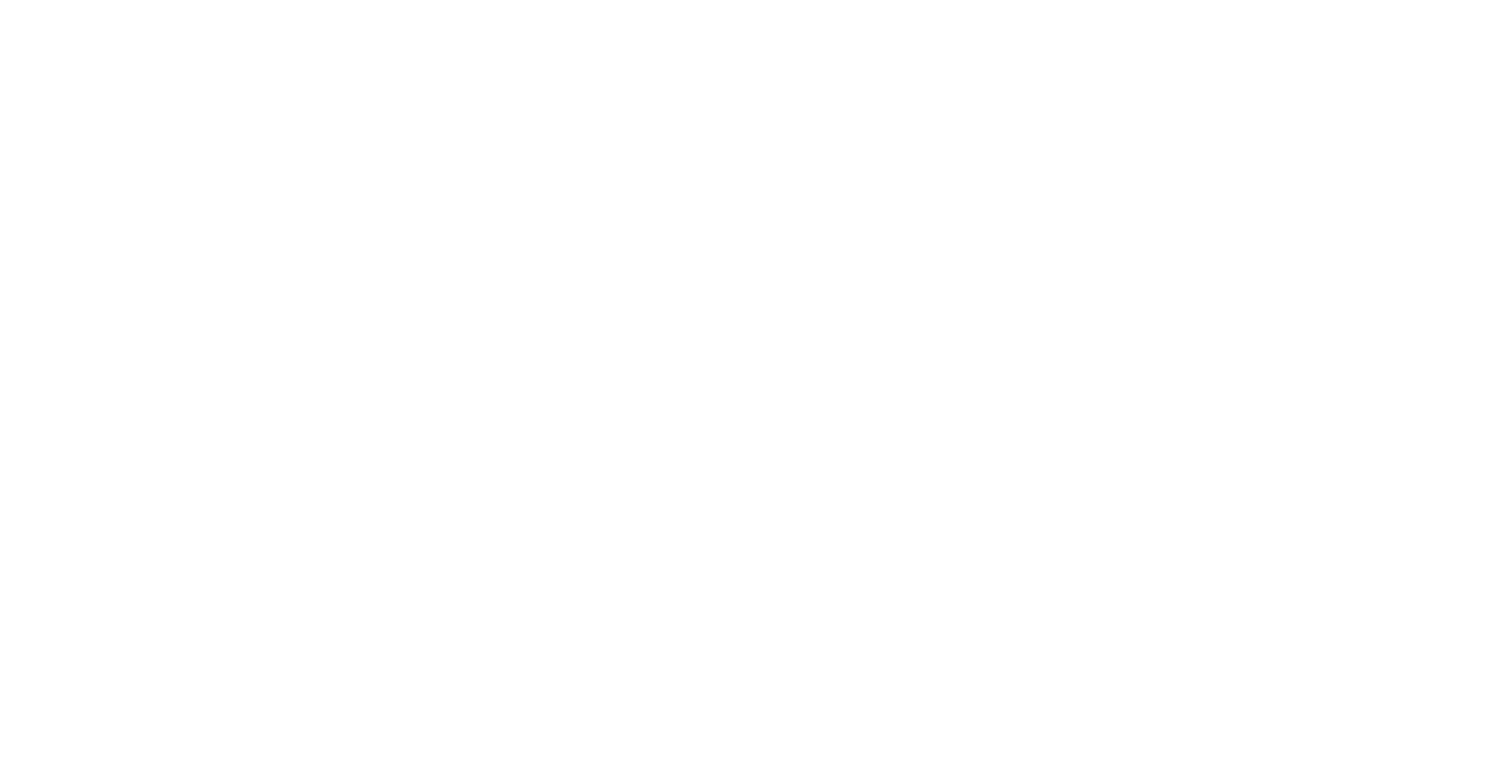
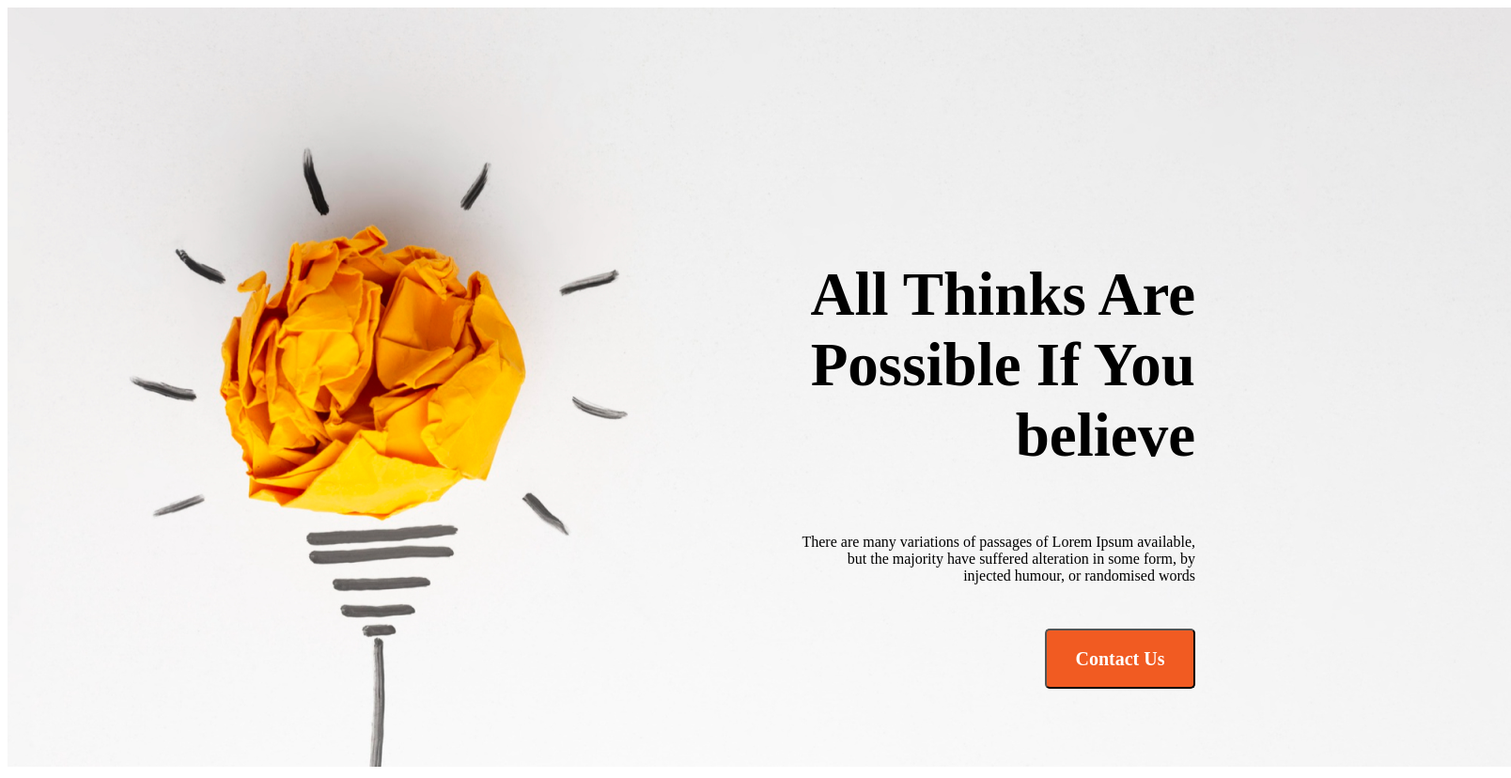
Before and after one commit to zahidhasan1993/assignment1, a plain HTML site: page index.html in a window 1280 px wide. Shown: the whole page at 94% size, 1608 px wide, since content can reach past the window. Before the commit the page ends 800 px from the top, so only its background shows below. Drawn offline with Linux system fonts and the light colour scheme.

Commit message:
adding and styling header/banner section

```diff
--- a/index.html
+++ b/index.html
@@ -5,9 +5,30 @@
     <meta http-equiv="X-UA-Compatible" content="IE=edge">
     <meta name="viewport" content="width=device-width, initial-scale=1.0">
     <link rel="stylesheet" href="./styles/style.css">
+    <link rel="preconnect" href="https://fonts.googleapis.com"><link rel="preconnect" href="https://fonts.gstatic.com" crossorigin><link href="https://fonts.googleapis.com/css2?family=Open+Sans&display=swap" rel="stylesheet">
     <title>Assignment1</title>
 </head>
 <body>
+    <!------header section------>
+    <header class="header">
+        <div class="header-title">
+            <img src="./images/banner/banner1.png" alt="">
+            <div class="header-container">
+                <h1 class="h-c-title">All Thinks Are Possible If You believe</h1>
+                <p class="h-c-sub-title">There are many variations of passages of Lorem Ipsum available, but the majority have suffered alteration in some form, by injected humour, or randomised words</p>
+                <button class="pri-btn">Contact Us</button>
+            </div>
 
+
+        </div>
+    </header>
+    <!-------------Main Section------------->
+    <main class="main">
+
+    </main>
+    <!-----------Footer section----------->
+    <footer class="footer">
+
+    </footer>
 </body>
 </html>
--- a/styles/style.css
+++ b/styles/style.css
@@ -0,0 +1,44 @@
+*{
+    font-family: 'Work Sans';
+}
+
+/* header styling */
+
+header{
+    margin-top: 0;
+}
+.header-title{
+    position: relative;
+    text-align: right;
+
+}
+.header-title img{
+    width: 1600px;
+    height: 808px;
+}
+.header-container{
+    position: absolute;
+    top: 8px;
+    margin-left: 845px;
+    margin-top: 216px;
+}
+.h-c-title{
+    font-weight: 700;
+    font-size: 65px;
+    padding-bottom: 24px;
+}
+.h-c-sub-title{
+    font-weight: 400;
+    font-size: 16px;
+    padding-bottom: 31px;
+}
+.pri-btn{
+    width: 160px;
+    height: 64px;
+    background: #F15B22;
+    color: #FFFFFF;
+    border-radius: 5px;
+    font-weight: 600;
+    font-size: 20px;
+
+}
```
